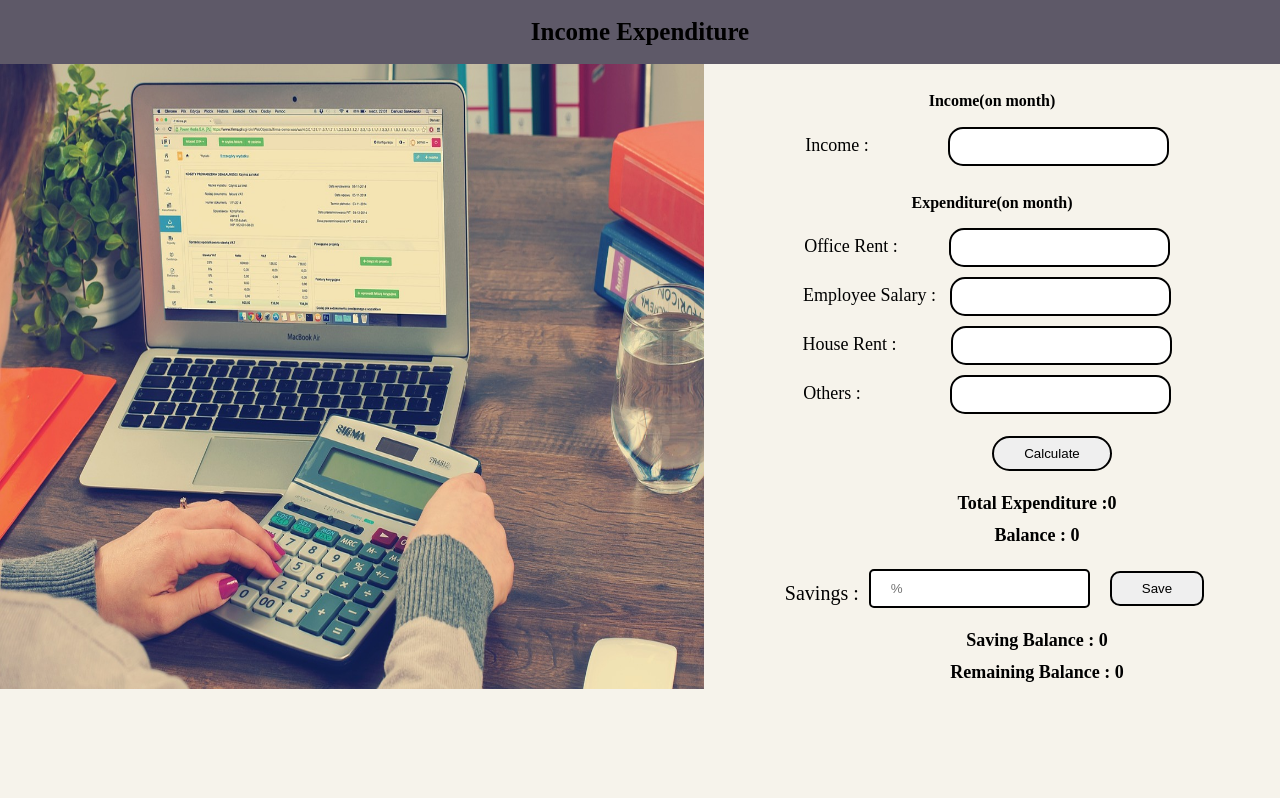
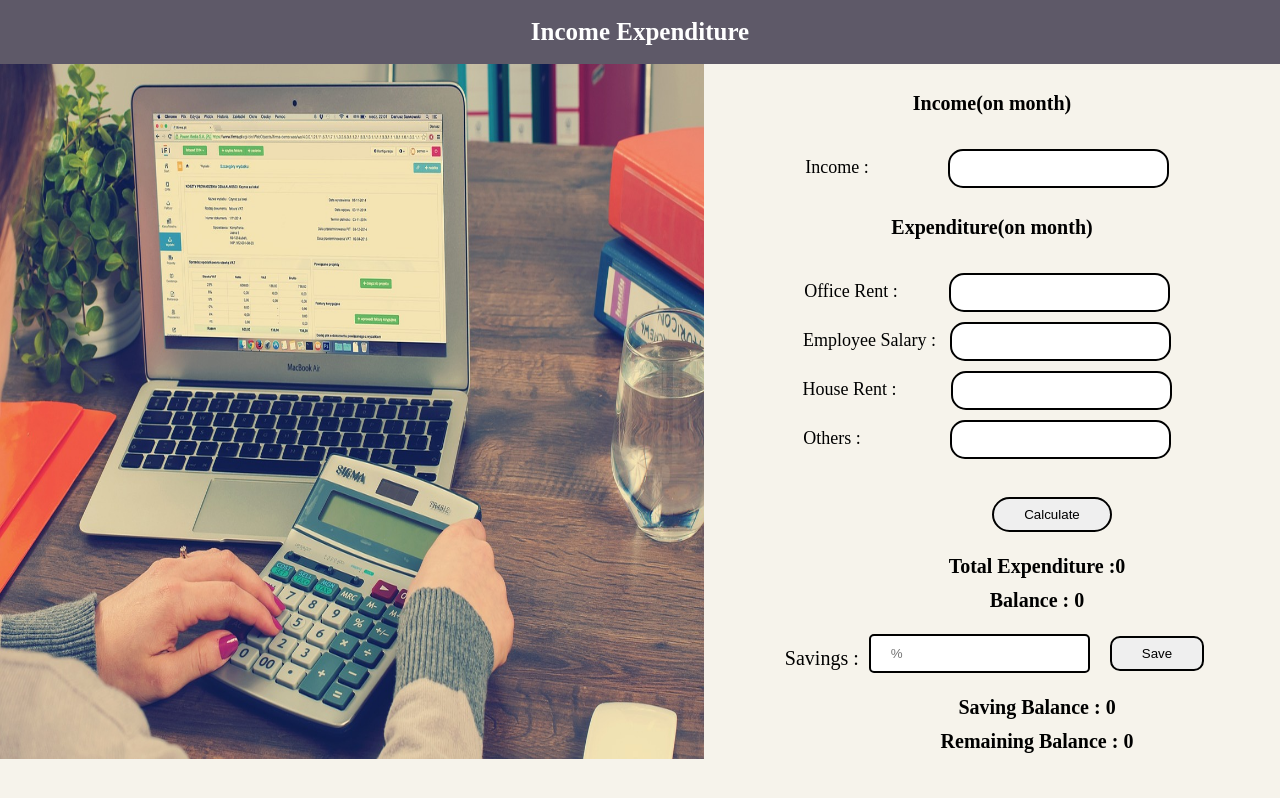
Before and after one commit to AhosanForazi/Assignment-4, a plain HTML site: page index.html in a window 1280 px wide. Drawn offline with Linux system fonts and the light colour scheme.

Commit message:
font-size

```diff
--- a/style.css
+++ b/style.css
@@ -69,6 +69,7 @@ body {
     text-align: center;
     background-color: #5E5968;
     padding: 18px 0;
+    color: #fff;
 }
 
 #container {
@@ -98,8 +99,9 @@ body {
 
 #form_section h4 {
     margin-top: 4%;
-    margin-bottom: 2%;
+    margin-bottom: 5%;
     text-align: center;
+    font-size: 20px;
 }
 
 input::-webkit-outer-spin-button,
@@ -141,7 +143,7 @@ input::-webkit-inner-spin-button {
 .button_1 {
     text-align: center;
     margin-left: 120px;
-    margin-top: 2%;
+    margin-top: 5%;
     margin-bottom: 2%;
 }
 
@@ -163,7 +165,7 @@ input::-webkit-inner-spin-button {
 
 .result {
     padding: 1% 0%;
-    font-size: 18px;
+    font-size: 20px;
     text-align: center;
     font-weight: 900;
     margin-left: 90px;
```
